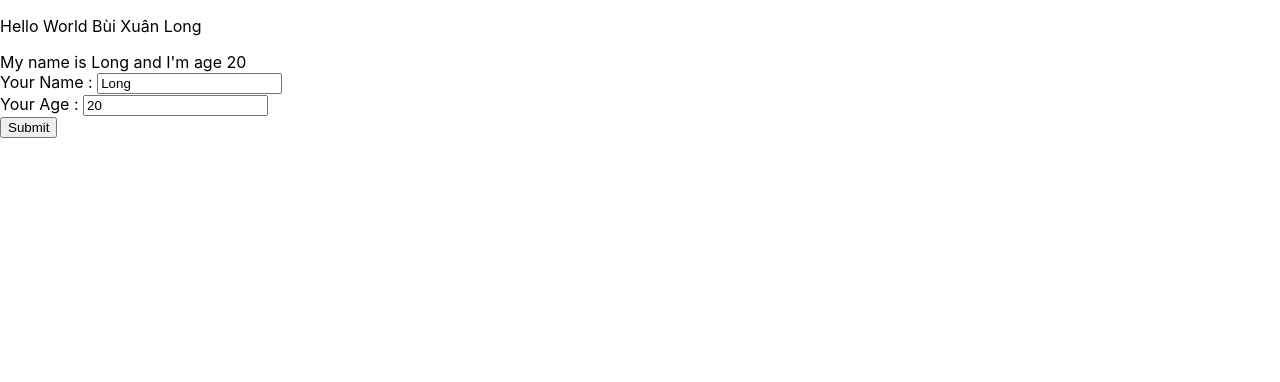
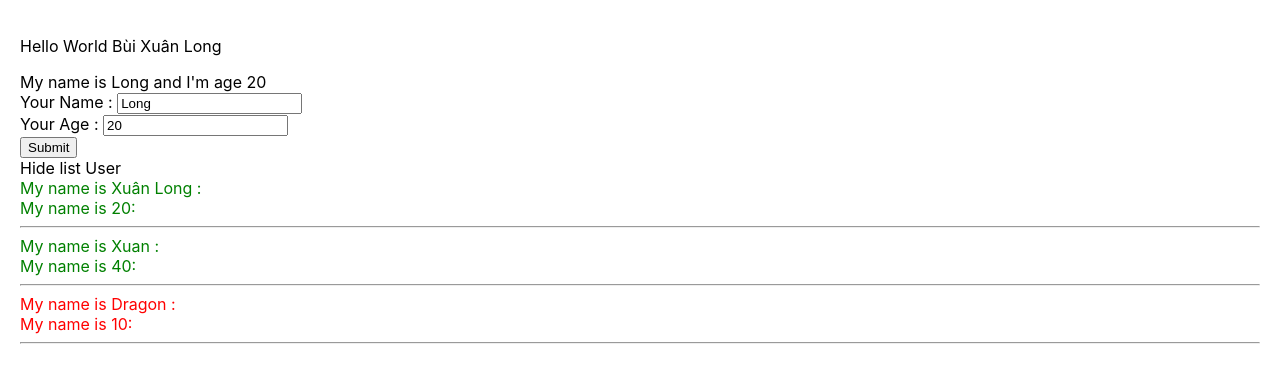
Before and after one commit to Mrlong8/Learn-React, a React (Create React App) app in the folder Chapter2/base-react-redux/: page / in a window 1280 px wide. Shown: the top 382 px of the page. Built offline with nearby package versions, Linux system fonts and the light colour scheme.

Commit message:
câu điều kiện

```diff
--- a/Chapter2/base-react-redux/src/App.css
+++ b/Chapter2/base-react-redux/src/App.css
@@ -1,4 +1,13 @@
+.red {
+  color: red;
+}
+
+.green {
+  color: green;
+}
+
 body {
+  padding: 20px;
   margin: 0;
   font-family: -apple-system, BlinkMacSystemFont, 'Segoe UI', 'Roboto', 'Oxygen',
     'Ubuntu', 'Cantarell', 'Fira Sans', 'Droid Sans', 'Helvetica Neue',
@@ -46,6 +55,7 @@ code {
   from {
     transform: rotate(0deg);
   }
+
   to {
     transform: rotate(360deg);
   }
--- /dev/null
+++ b/Chapter2/base-react-redux/src/components/DisplayInfor.js
@@ -0,0 +1,49 @@
+import React from 'react'
+
+
+
+class DisplayInfor extends React.Component {
+    state = {
+        isShowListUser: true
+    }
+
+    handleShowHide = () => {
+        this.setState({
+            isShowListUser: !this.state.isShowListUser
+        })
+    }
+    render() {
+        // props => truyề dữ liệu từ cha sang con
+        // destructuring array/object
+        const { listUser } = this.props
+        console.log(listUser)
+
+        return (
+            <div>
+                <div>
+                    <span onClick={() => {
+                        this.handleShowHide()
+                    }}>
+                        {this.state.isShowListUser === true ? "Hide" : "Show"} list User
+                    </span>
+                </div>
+                {this.state.isShowListUser &&
+                    <div>
+                        {listUser.map((user) => {
+
+                            return (
+                                <div key={user.id} className={+user.age > 18 ? "green" : "red"}>
+                                    <div>My name is {user.name} : </div>
+                                    <div>My name is {user.age}: </div>
+                                    <hr />
+                                </div>
+                            )
+
+                        })}
+                    </div>}
+            </div>
+        )
+    }
+}
+
+export default DisplayInfor
--- a/Chapter2/base-react-redux/src/components/MyComponent.js
+++ b/Chapter2/base-react-redux/src/components/MyComponent.js
@@ -1,12 +1,22 @@
 import React from 'react'
 import UserInfor from '../components/UserInfor'
+import DisplayInfor from '../components/DisplayInfor'
 
 class MyComponent extends React.Component {
+    state = {
+        listUser: [
+            { id: 1, name: "Xuân Long", age: "20" },
+            { id: 2, name: "Xuan", age: "40" },
+            { id: 3, name: "Dragon", age: "10" }
+        ]
+    }
+    render() {
 
-    render() {
+        // Dry:  don't repeat youseft
         return (
             <div>
                 <UserInfor></UserInfor>
+                <DisplayInfor listUser={this.state.listUser} ></DisplayInfor>
             </div>
         );
     }
```
